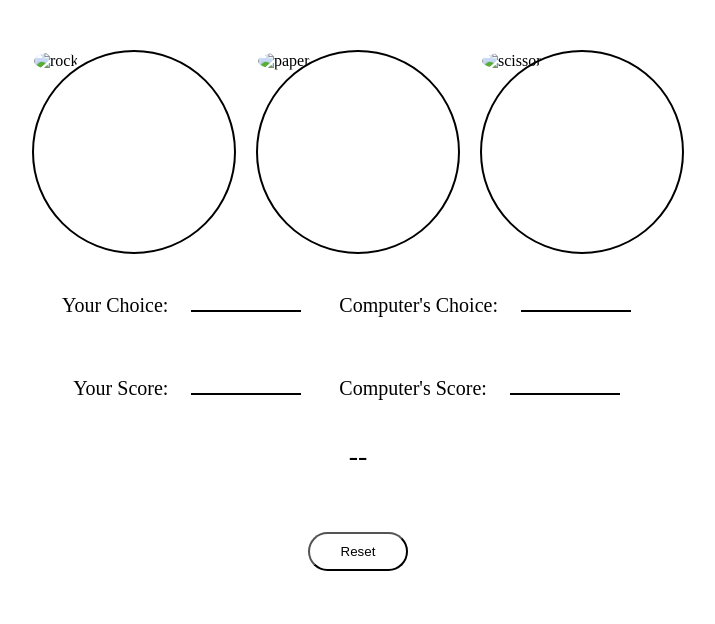
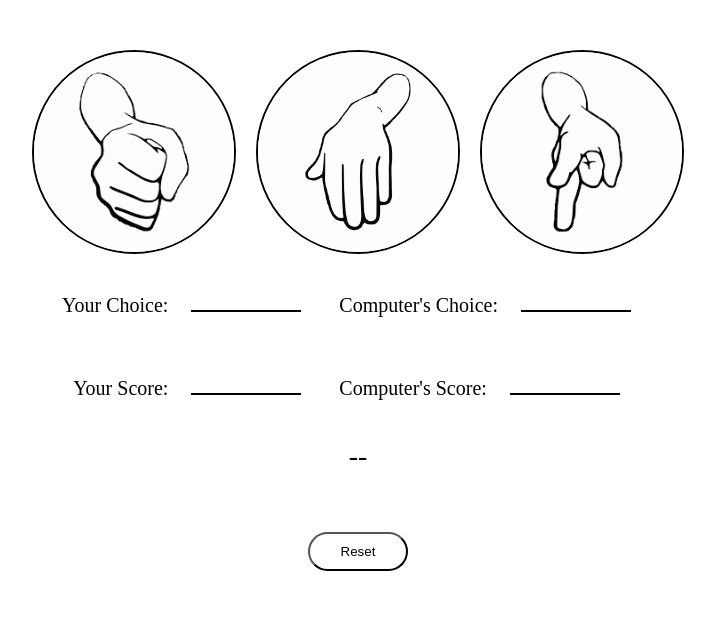
Before and after one commit to akankshaa01/rock-paper-scissor, a plain HTML site: page index.html in a window 1280 px wide. Shown: the whole page, without its empty margins (282-997 px from the left). Drawn offline with Linux system fonts and the light colour scheme.

Commit message:
Changed images

```diff
--- a/index.html
+++ b/index.html
@@ -10,13 +10,13 @@
     <section>
     <div class="container">
     <div id="rock" class="choice">
-        <img src="rock.png" alt="rock">
+        <img src="images/rock.png" alt="rock">
     </div>
     <div id="paper" class="choice">
-        <img src="paper.png" alt="paper">
+        <img src="images/paper.png" alt="paper">
     </div>
     <div id="scissor" class="choice">
-        <img src="scissor.png" alt="scissor">
+        <img src="images/scissor.png" alt="scissor">
     </div></div>
 
     <div class="res-box1">
```
